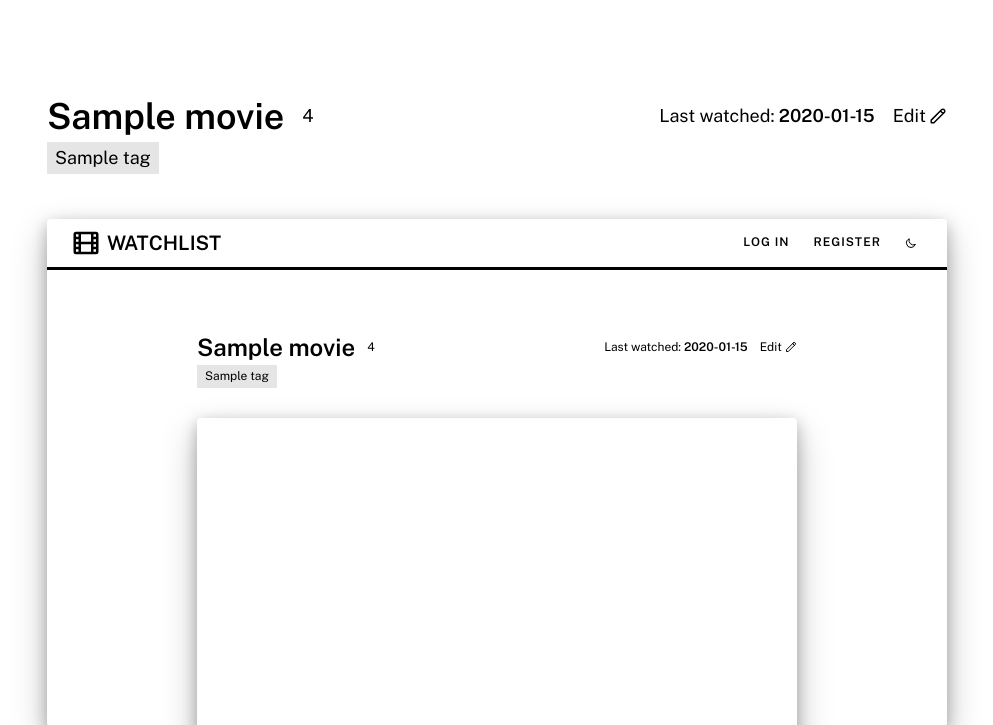
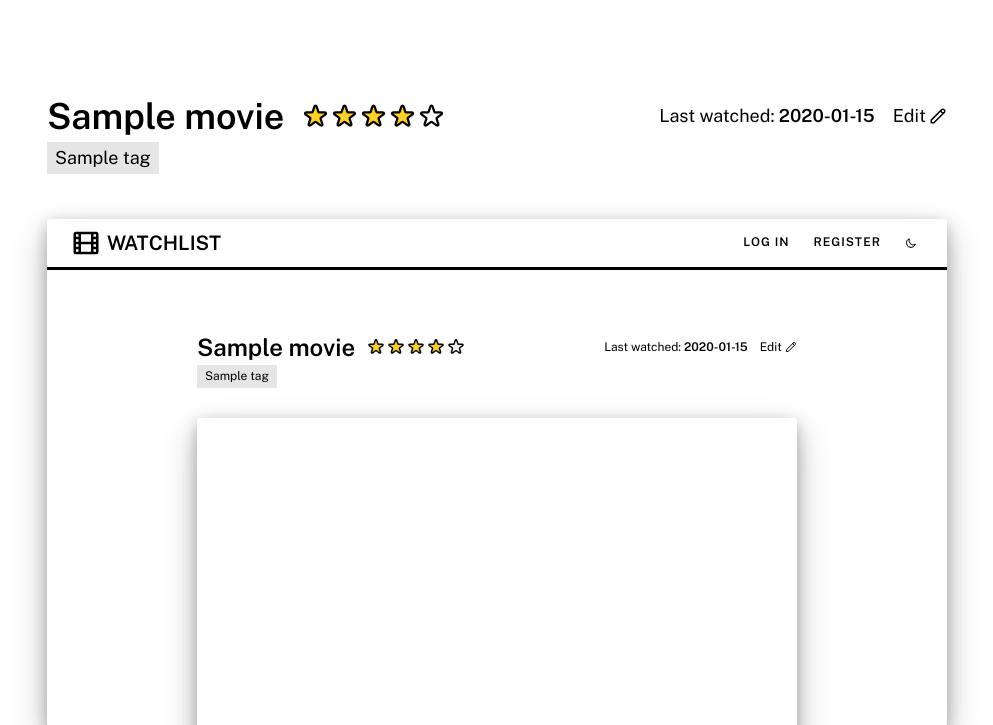
Before and after one commit to shanmuga-priya-tech/movie-watchlist, a Flask app: template movie_library/templates/movie_details.html in a window 1280 px wide. Shown: the part 75-800 px from the top of the page, without its empty margins (143-1136 px from the left). Run offline with Flask 3, Linux system fonts and the light colour scheme; the template is opened without the code that fills it: most values are stand-ins (such as "Sample title", 1, 10 or a date in 2020).

Commit message:
implemented a feature to add  star ratings to the movie in the watchlist

```diff
--- a/movie_library/static/css/movie_details.css
+++ b/movie_library/static/css/movie_details.css
@@ -21,7 +21,29 @@
 }
 
 .movie__rating {
+    display: flex;
     margin-left: 1rem;
+}
+
+.rating__link{
+    display: flex;
+    align-items: center;
+    text-decoration: none;
+    color: unset;
+}
+
+.rating__link:not(:first-of-type){
+    margin-left: 2px;
+}
+
+.star{
+    width: 1.5em;
+    height: 1.5em;
+    fill: none;
+}
+
+.star--filled{
+    fill:#ffd02a;
 }
 
 .movie__watched {
--- a/movie_library/templates/movie_details.html
+++ b/movie_library/templates/movie_details.html
@@ -13,7 +13,11 @@
             <div class="movie__name">
                 <h1>{{ movie.title }}</h1>
                 <div class="movie__rating">
-                    {{ movie.rating }}
+                    {% for i  in range(5) %}
+                        <a class="rating__link" href="{{ url_for('pages.rate_movie',_id=movie._id, rating= i+1) }}">
+                            {{ star("star " +("star--filled" if movie.rating > i else "")) }}
+                        </a>
+                    {% endfor %}
                 </div>
             </div>
             <div class="movie__watched">
```
Also changed, not shown: movie_library/routes.py (+10 -2 lines).
